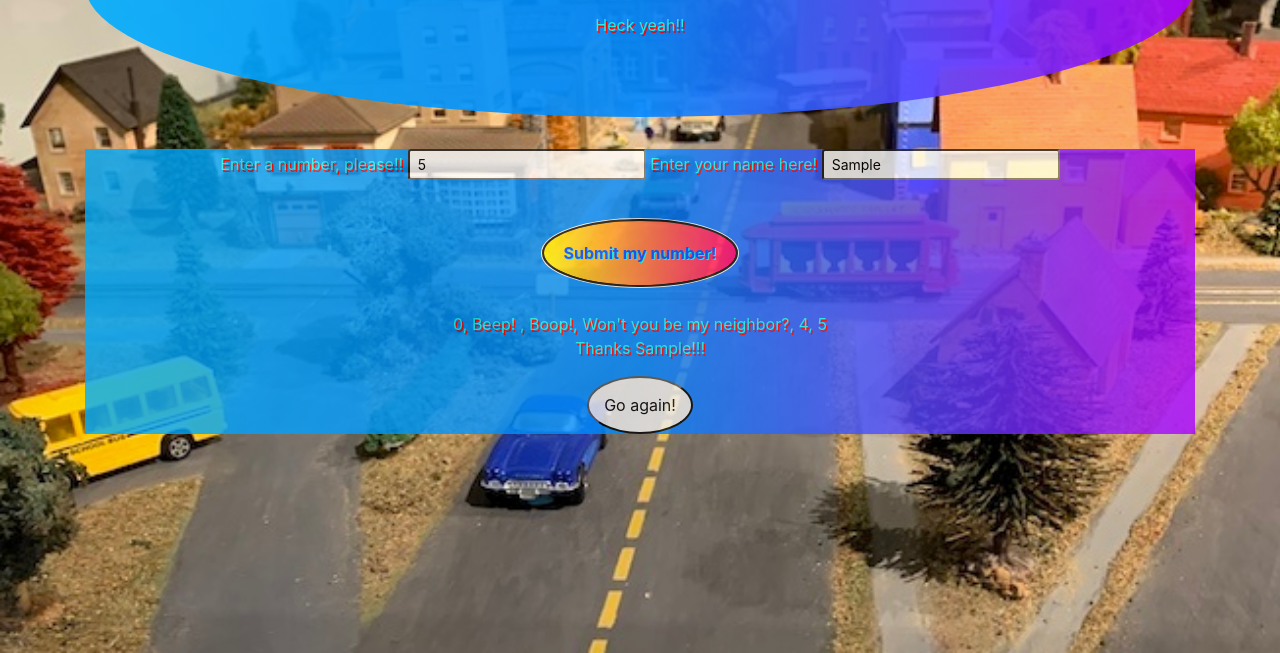
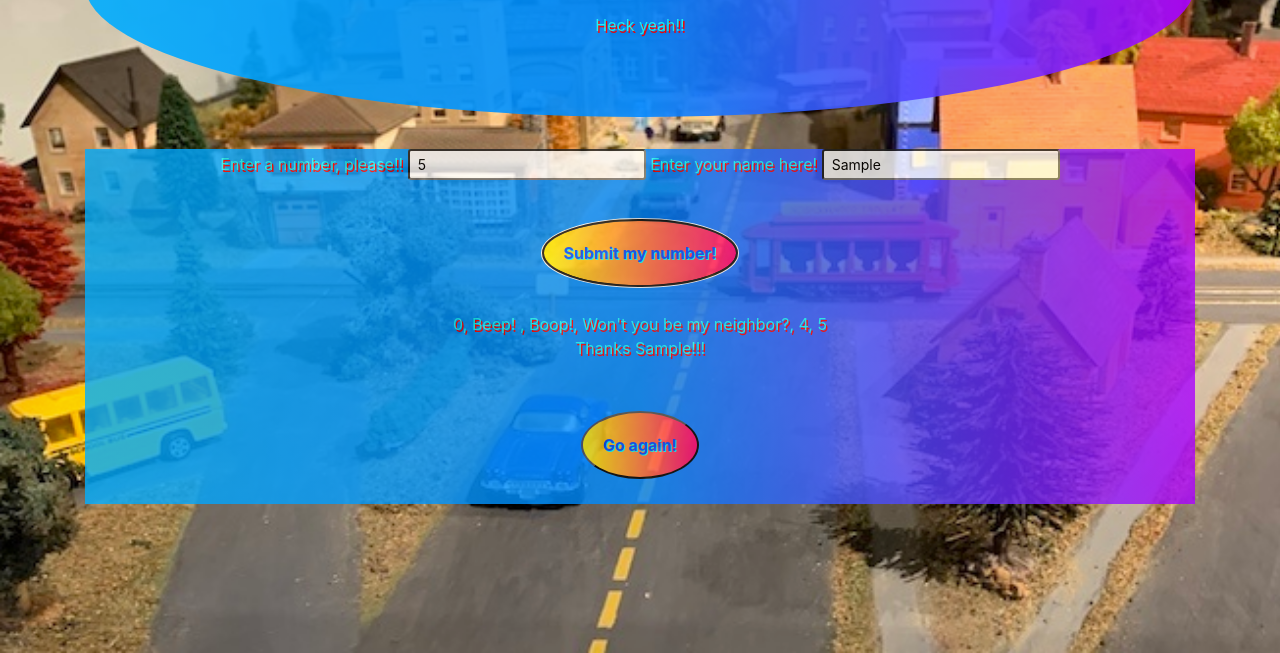
Before and after one commit to MaxwellMeyer/mar-cr3, a plain HTML site: page index.html in a window 1280 px wide. Both pictures are taken after typing "5", "Sample" into the empty fields and a click on the button "Submit my number!". Shown: the part 147-800 px from the top of the page. Drawn offline with nearby package versions, Linux system fonts and the light colour scheme.

Commit message:
update new button styling to match submit button

```diff
--- a/css/styles.css
+++ b/css/styles.css
@@ -48,3 +48,26 @@ body {
   text-shadow: 1.5px 2px rgb(255, 0, 0);
   opacity: .8;
 }
+.again {
+  margin-top: 35px;
+  margin-bottom: 25px;
+  padding: 20px 20px;
+  border-radius: 50%;
+  background: linear-gradient(to right, rgb(255, 247, 0), rgb(255, 0, 119));
+  font-weight: bold;
+  color: rgb(0, 72, 255);
+  text-shadow: 1px 1px cyan;
+}
+.again:hover {
+  margin-top: 35px;
+  margin-bottom: 25px;
+  padding: 20px 20px;
+  border-radius: 50%;
+  background: linear-gradient(to right, rgb(255, 0, 119), rgb(255, 247, 0));
+  font-weight: bold;
+  color: rgb(0, 72, 255);
+  text-shadow: 1px 1px cyan;
+}
+.again:active {
+  background: rgb(5, 255, 5);
+}
```
